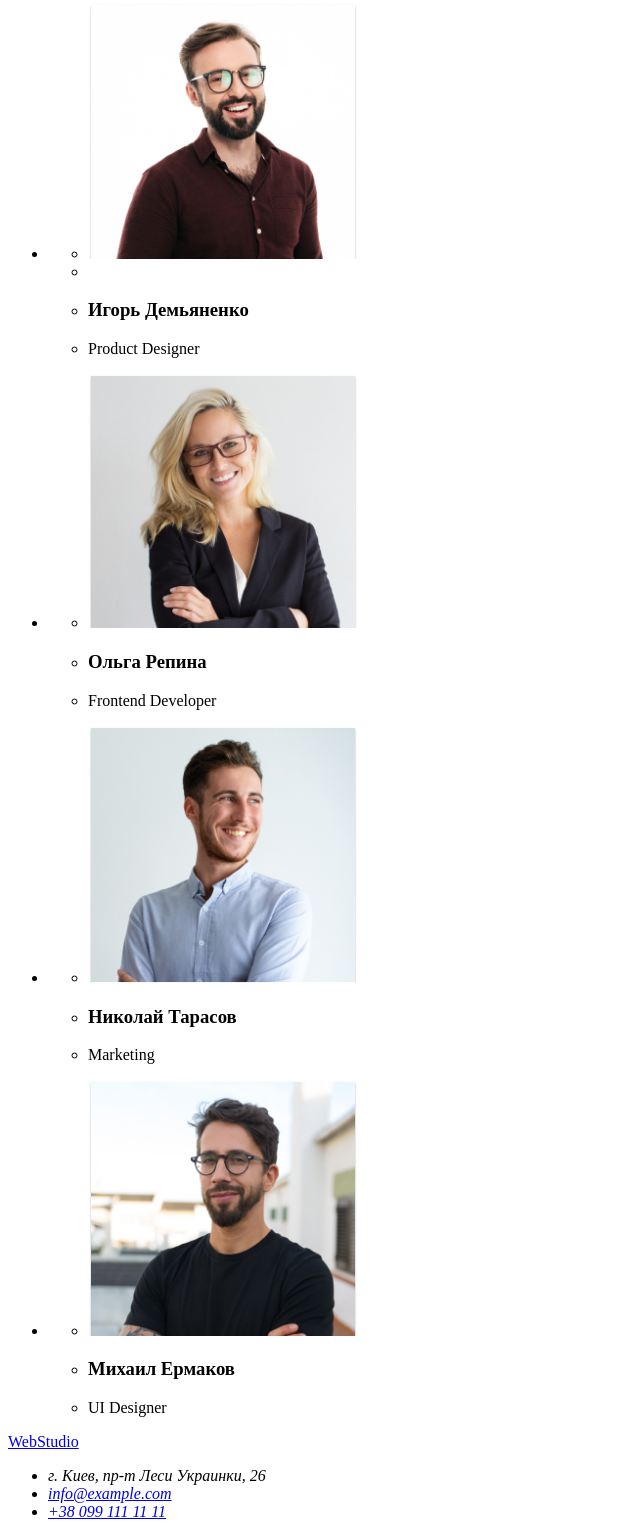
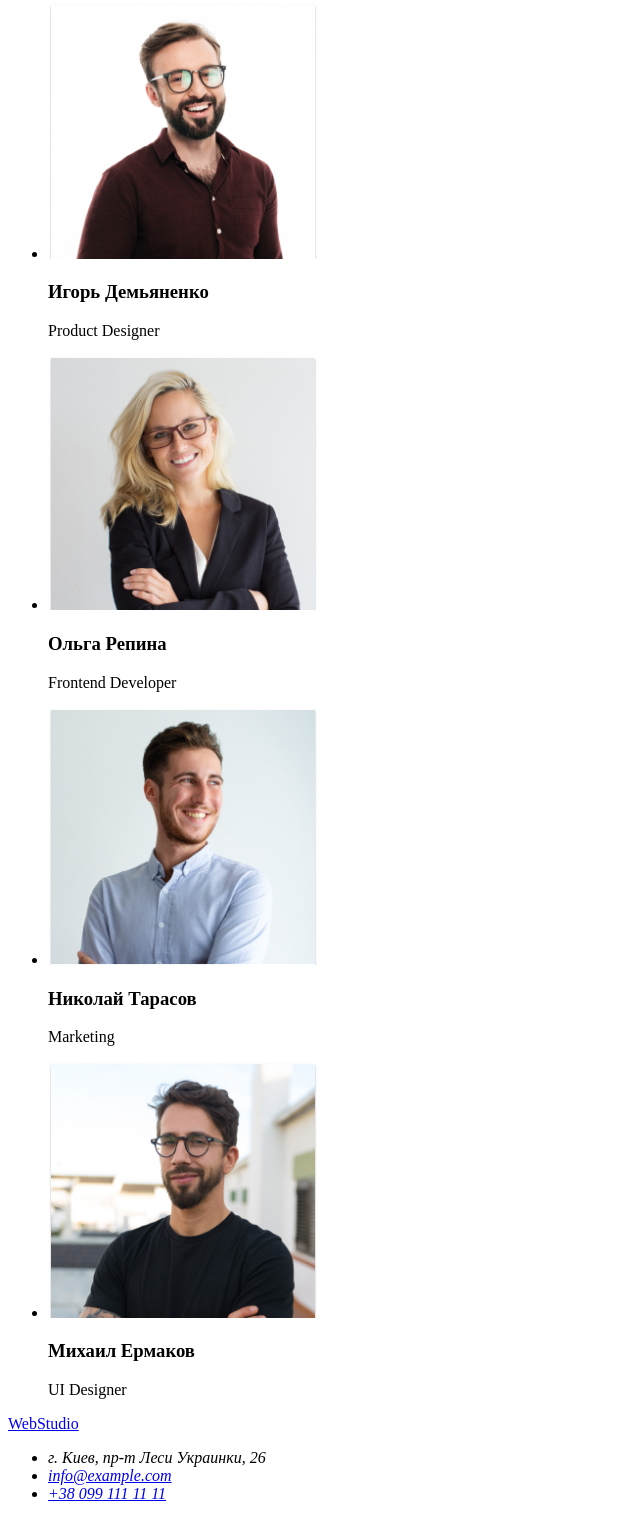
Before and after one commit to ZatsepaTanya/goit-markup-hw-01, a plain HTML site: page index.html in a window 1280 px wide. Shown: the part 1597-3120 px from the top of the page, without its empty margins (0-640 px from the left). Drawn offline with Linux system fonts and the light colour scheme.

Commit message:
Список

```diff
--- a/index.html
+++ b/index.html
@@ -54,33 +54,25 @@
         <h2>Наша команда</h2>
         <ul>
             <li>
-                <ul>
-                <li> <img src="./images/teamcard1.png" alt="" width="270"><li>
-                <li> <h3> Игорь Демьяненко</h3></li>
-                <li> <p>Product Designer</p></li>
-                </ul>
+                <img src="./images/teamcard1.png" alt="" width="270">
+                <h3> Игорь Демьяненко</h3>
+                <p>Product Designer</p>
             </li>
 
             <li>
-               <ul>
-                <li><img src="./images/teamcard2.png" alt="" width="270"></li>
-                <li> <h3>Ольга Репина</h3></li>
-                <li><p>Frontend Developer</p></li>
-               </ul>
+               <img src="./images/teamcard2.png" alt="" width="270">
+               <h3>Ольга Репина</h3>
+               <p>Frontend Developer</p>
             </li>
             <li>
-                <ul>
-                <li><img src="./images/teamcard3.png" alt="" width="270"></li>
-                <li><h3>Николай Тарасов</h3></li>
-                <li><p>Marketing</p></li>
-                </ul>
+               <img src="./images/teamcard3.png" alt="" width="270">
+               <h3>Николай Тарасов</h3>
+               <p>Marketing</p>
             </li>
             <li>
-                <ul>
-                <li><img src="./images/teamcard4.png" alt="" width="270"></li>
-                <li><h3>Михаил Ермаков</h3></li>
-                <li><p>UI Designer</p></li>
-                </ul>
+                <img src="./images/teamcard4.png" alt="" width="270">
+                <h3>Михаил Ермаков</h3>
+                <p>UI Designer</p>
             </li>
         </ul>
     </section>
```
